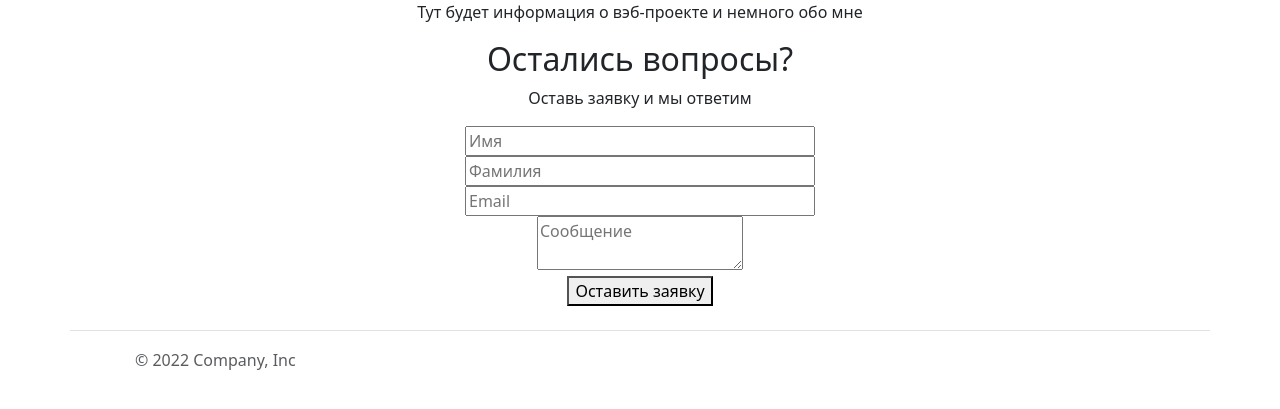
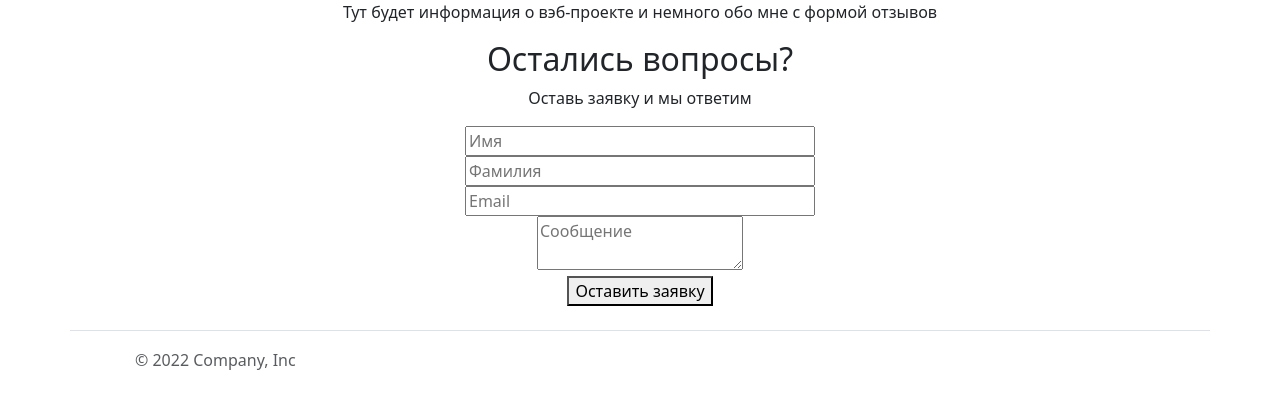
Before and after one commit to everybodygetup/soloflask, a Flask app: template app/templates/about.j2 in a window 1280 px wide. Shown: the part 72-481 px from the top of the page. Run offline with Flask 2, Linux system fonts and the light colour scheme; the template is opened without the code that fills it: values that come from a table or form of the project are taken from there, others are empty; parts of the project's set-up code (start-up, migrations or seed data) failed here and were passed over; some libraries are stand-ins or nearby versions.

Commit message:
Реф шаблона

```diff
--- a/app/templates/about.j2
+++ b/app/templates/about.j2
@@ -1,6 +1,6 @@
 {% extends "base.j2" %}
 {% block content %}
-<p>Тут будет информация о вэб-проекте и немного обо мне</p>
+<p>Тут будет информация о вэб-проекте и немного обо мне c формой отзывов</p>
 
   <section class="questions">
       <div class="container">
```
